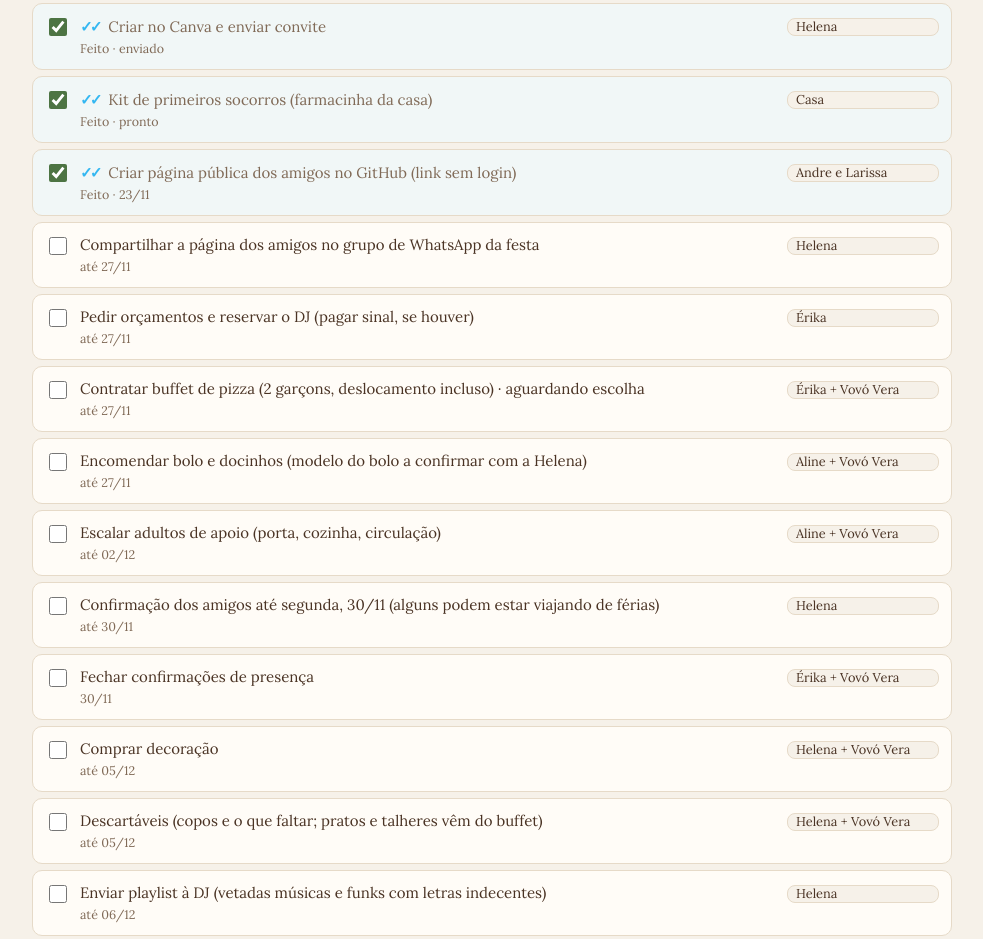
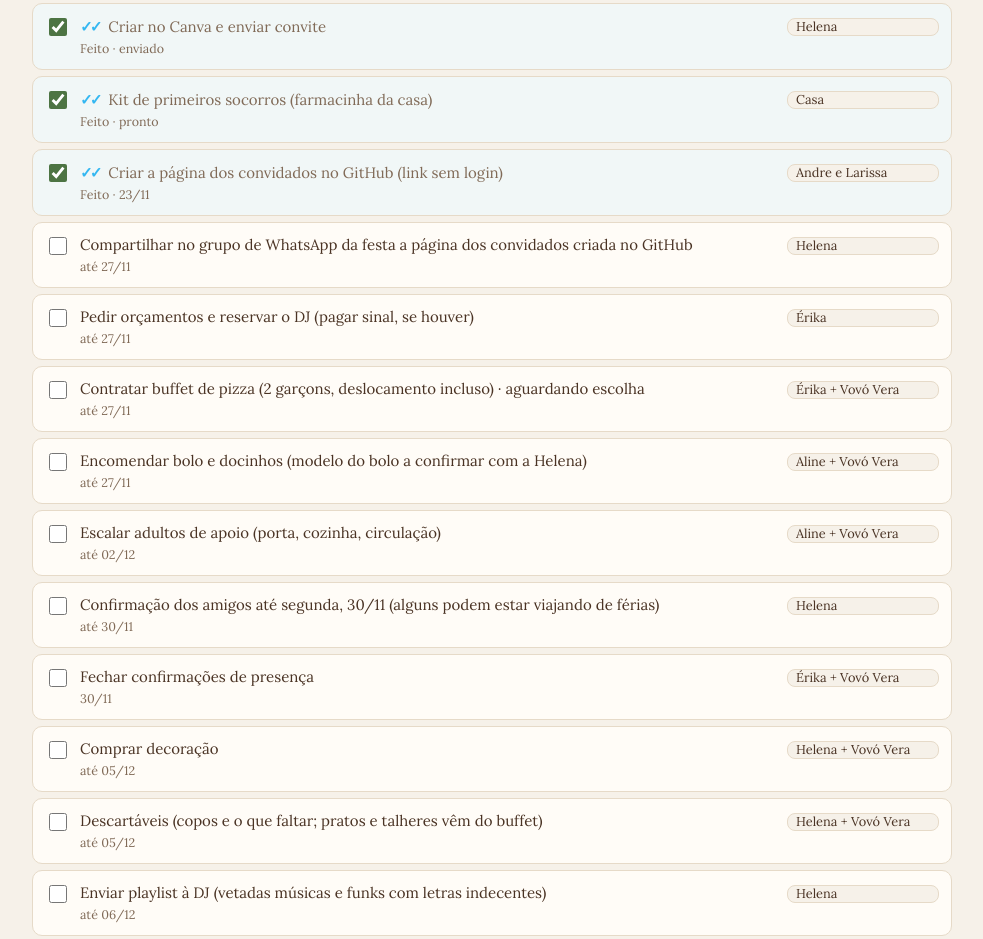
Before and after one commit to andre1512/festa-helena, a plain HTML site: page projeto/index.html in a window 1280 px wide. Shown: the part 3090-4029 px from the top of the page, without its empty margins (148-1131 px from the left). Drawn offline with Linux system fonts and the light colour scheme.

Commit message:
Tarefas citam a página dos convidados no GitHub
Co-Authored-By: Claude Opus 5.5 <noreply@anthropic.com>
Claude-Session: https://claude.ai/code/session_01DcUDym9GkczhA8DshrY5XT

```diff
--- a/projeto/index.html
+++ b/projeto/index.html
@@ -328,8 +328,8 @@ button:focus-visible{outline:2px solid var(--accent)}
     ['Definir teto de orçamento','até 27/11','Vovó Vera',1],
     ['Criar no Canva e enviar convite','enviado','Helena',1],
     ['Kit de primeiros socorros (farmacinha da casa)','pronto','Casa',1],
-    ['Criar página pública dos amigos no GitHub (link sem login)','23/11','Andre e Larissa',1],
-    ['Compartilhar a página dos amigos no grupo de WhatsApp da festa','até 27/11','Helena',0],
+    ['Criar a página dos convidados no GitHub (link sem login)','23/11','Andre e Larissa',1],
+    ['Compartilhar no grupo de WhatsApp da festa a página dos convidados criada no GitHub','até 27/11','Helena',0],
     ['Pedir orçamentos e reservar o DJ (pagar sinal, se houver)','até 27/11','Érika',0],
     ['Contratar buffet de pizza (2 garçons, deslocamento incluso) · aguardando escolha','até 27/11','Érika + Vovó Vera',0],
     ['Encomendar bolo e docinhos (modelo do bolo a confirmar com a Helena)','até 27/11','Aline + Vovó Vera',0],
```
